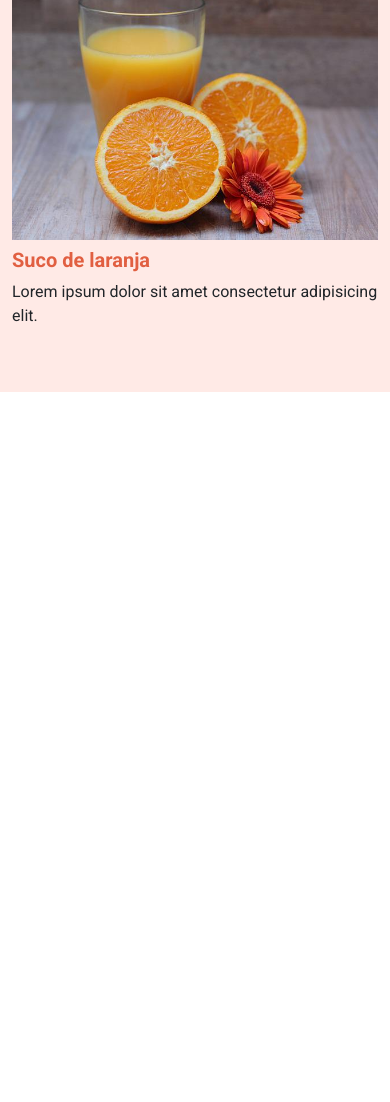
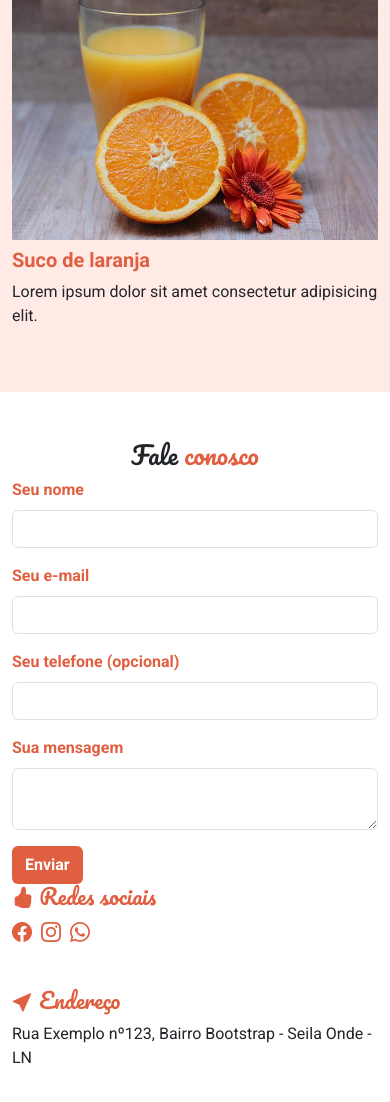
Before and after one commit to NetzZz0/EBAC_estudo, a plain HTML site: page Front-end/JavaScript/Modulo_14/index.html in a window 390 px wide. Shown: the part 5303-6405 px from the top of the page. Before the commit the page ends 5695 px from the top, so only its background shows below. Drawn offline with nearby package versions, Linux system fonts and the light colour scheme.

Commit message:
seção de contato

```diff
--- a/Front-end/JavaScript/Modulo_14/index.html
+++ b/Front-end/JavaScript/Modulo_14/index.html
@@ -43,7 +43,7 @@
                         </a>
                     </li>
                     <li class="nav-item fw-bold">
-                        <a href="" class="nav-link">
+                        <a href="#fale-conosco" class="nav-link">
                             <i class="bi bi-chat-left-text me-1"></i>
                             Fale conosco
                         </a>
@@ -406,6 +406,71 @@
                     </div>
                 </div>
         </section>
+        <section id="fale-conosco" class="pt-5 pb-5">
+            <div class="container">
+                <div class="row">
+                    <h2 class="section-titile text-center">Fale <span class="text-colored">conosco</span></h2>
+                </div>
+                <div class="row">
+                    <div class="col-md-7">
+                        <form>
+                            <div class="mb-3 ">
+                                <label for="nome" class="form-label fw-bold text-colored">Seu nome</label>
+                                <input type="text" id="nome" class="form-control" required>
+                            </div>
+                            <div class="mb-3 ">
+                                <label for="email" class="form-label fw-bold text-colored">Seu e-mail</label>
+                                <input type="email" id="email" class="form-control" required>
+                            </div>
+                            <div class="mb-3 ">
+                                <label for="telefone" class="form-label fw-bold text-colored">Seu telefone
+                                    (opcional)</label>
+                                <input type="tel" id="telefone" class="form-control">
+                            </div>
+                            <div class="mb-3 ">
+                                <label for="mensagem" class="form-label fw-bold text-colored">Sua mensagem</label>
+                                <textarea id="mensagem" class="form-control" required></textarea>
+                            </div>
+                            <button type="submit" class="btn fw-bold">Enviar</button>
+                        </form>
+                    </div>
+                    <div class="col-md-5">
+                        <div class="row">
+                            <h3 class="section-titile fs-4 text-colored">
+                                <i class="bi bi-hand-thumbs-up-fill"></i>
+                                Redes sociais
+                            </h3>
+                            <ul class="social-links">
+                                <li class="fs-5">
+                                    <a href="#">
+                                        <i class="bi bi-facebook text-colored"></i>
+                                    </a>
+                                </li>
+                                <li class="fs-5 ms-1 me-1">
+                                    <a href="#">
+                                        <i class="bi bi-instagram text-colored"></i>
+                                    </a>
+                                </li>
+                                <li class="fs-5">
+                                    <a href="#">
+                                        <i class="bi bi-whatsapp text-colored"></i>
+                                    </a>
+                                </li>
+                            </ul>
+                        </div>
+                        <div class="row mt-4">
+                            <h3 class="section-titile fs-4 text-colored">
+                                <i class="bi bi-cursor-fill"></i>
+                                Endereço
+                            </h3>
+                            <address>
+                                Rua Exemplo nº123, Bairro Bootstrap - Seila Onde - LN
+                            </address>
+                        </div>
+                    </div>
+                </div>
+            </div>
+        </section>
     </div>
 
 
--- a/Front-end/JavaScript/Modulo_14/style.css
+++ b/Front-end/JavaScript/Modulo_14/style.css
@@ -35,7 +35,8 @@ body {
     color: #e15f41;
 }
 
-.nav-cardapio .nav-link.active {
+.nav-cardapio .nav-link.active,
+#fale-conosco button {
     background-color: #e15f41;
     color: #fff;
 }
@@ -43,3 +44,12 @@ body {
 .nav-cardapio .nav-link:hover {
     color: #e15f41;
 }
+
+.social-links li {
+    list-style: none;
+    display: inline;
+}
+
+.social-links a {
+    text-decoration: none;
+}
```
